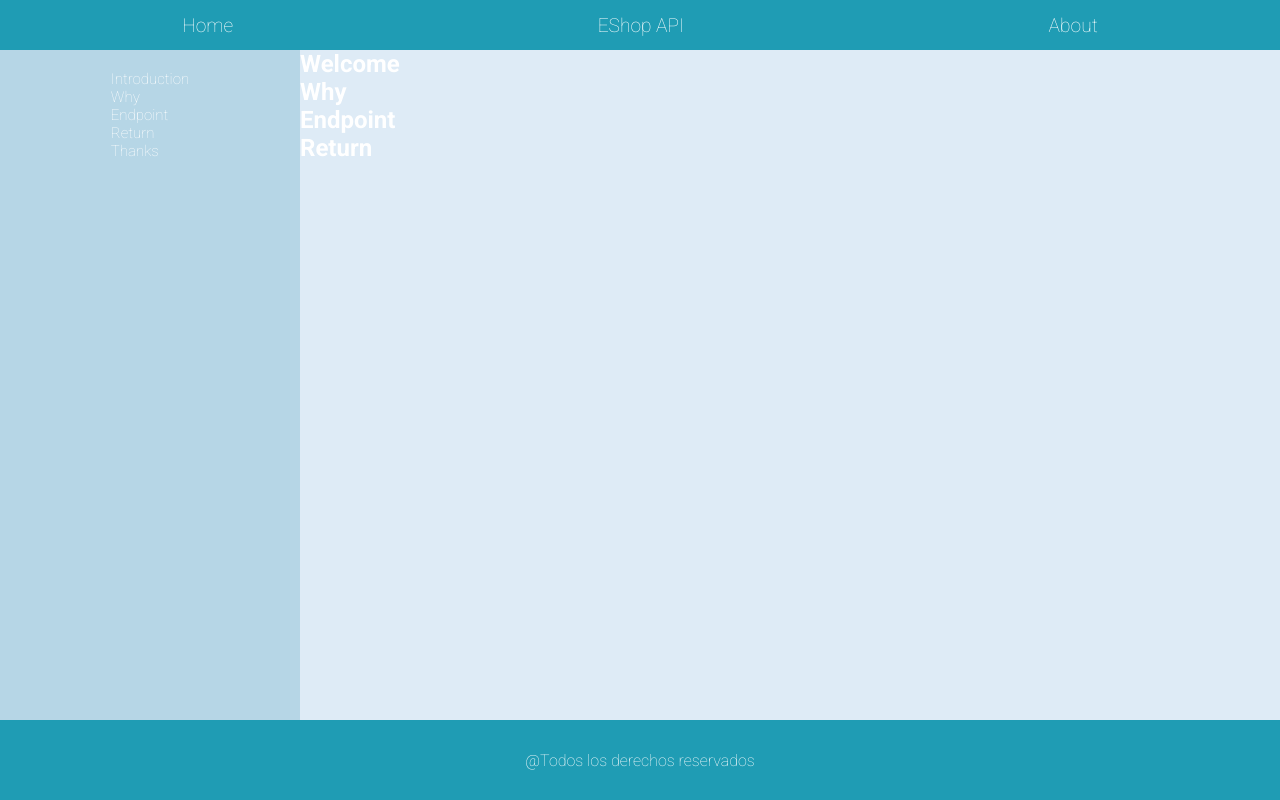
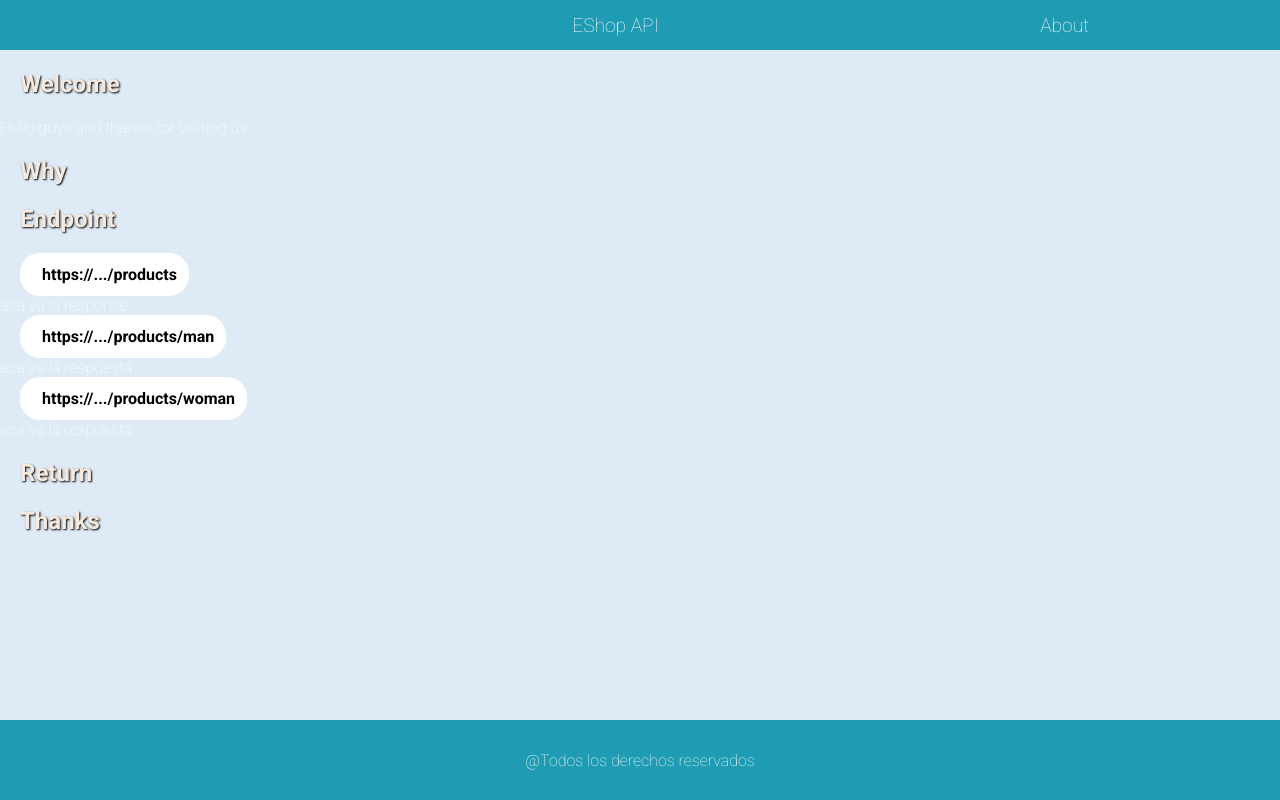
Before and after one commit to kiddopro/eshop-api, a website: page public/index.html in a window 1280 px wide. Drawn offline with Linux system fonts and the light colour scheme.

Commit message:
added styles for endpoints showcase

```diff
--- a/public/index.html
+++ b/public/index.html
@@ -21,32 +21,55 @@
       <div id="page">
         <nav>
           <ul>
-        <li>Home</li>
+            <li></li>
             <li>EShop API</li>
             <li>About</li>
           </ul>
         </nav>
-    <aside>
+        <!-- <aside>
           <ul>
-        <li>Introduction</li>
-        <li>Why</li>
-        <li>Endpoint</li>
-        <li>Return</li>
-        <li>Thanks</li>
+            <li><a href="#introduction">Introduction</a></li>
+            <li><a href="#why">Why</a></li>
+            <li><a href="#endpoint">Endpoint</a></li>
+            <li><a href="#return">Return</a></li>
+            <li><a href="#thanks">Thanks</a></li>
           </ul>
-    </aside>
+        </aside> -->
         <main>
-      <section>
-        <h1>Welcome</h1>
+          <section id="introduction">
+            <h2>Welcome</h1>
+            <p>Hello guys and thanks for visiting us</p>
+            <p></p>
           </section>
-      <section>
+          <section id="why">
             <h2>Why</h2>
           </section>
-      <section>
+          <section id="endpoint">
             <h2>Endpoint</h2>
+            <div class="uri">
+              <p>https://.../products</p>
+            </div>
+            <div class="response">
+              aca va la response
+            </div>
+            <div class="uri">
+              <p>https://.../products/man</p>
+            </div>
+            <div class="response">
+              aca va la respuesta
+            </div>
+            <div class="uri">
+              <p>https://.../products/woman</p>
+            </div>
+            <div class="response">
+              aca va la respuesta
+            </div>
           </section>
-      <section>
+          <section id="return">
             <h2>Return</h2>
+          </section>
+          <section id="thanks">
+            <h2>Thanks</h2>
           </section>
         </main>
         <footer>@Todos los derechos reservados</footer>
--- a/public/styles/style.css
+++ b/public/styles/style.css
@@ -10,10 +10,10 @@
   display: grid;
   grid-template-areas:
   "nav nav nav"
-  "aside main main"
+  "main main main"
   "footer footer footer";
   grid-template-rows: 50px 1fr 80px;
-  grid-template-columns: minmax(100px, 300px) minmax(250px,1fr);
+  grid-template-columns: minmax(100px, 250px) minmax(300px,1fr);
   color: #fff;
   font-weight: 200;
 }
@@ -54,12 +54,26 @@
 
 #page > aside > ul > li {
   font-size: clamp(15px,0.8rem,1.2rem);
+  font-weight: 400;
   cursor: pointer;
+  margin: 10px;
+}
+
+#page > aside > ul > li > a {
+  text-decoration: none;
+  color: #fff;
 }
 
 #page > main {
   grid-area: main;
   background-color: #deebf6;
+}
+
+#page > main > section > h2 {
+  margin: 20px 0 20px 20px;
+  font-size: clamp(20px,1.5rem,3rem);
+  color: #F6E9DE;
+  text-shadow: 1px 1px 2px black;
 }
 
 #page > footer {
@@ -70,3 +84,17 @@
   grid-area: footer;
   background-color: #1f9cb4;
 }
+
+#endpoint > div.uri {
+  width: fit-content;
+  background-color: #FFFFFF;
+  border-radius: 20px;
+  margin-left: 20px;
+}
+
+#endpoint > div > p {
+  padding: 12px;
+  color: #000;
+  font-weight: 600;
+  text-indent: 10px;
+}
```
Lines whose indentation alone changed are shown as unchanged.
